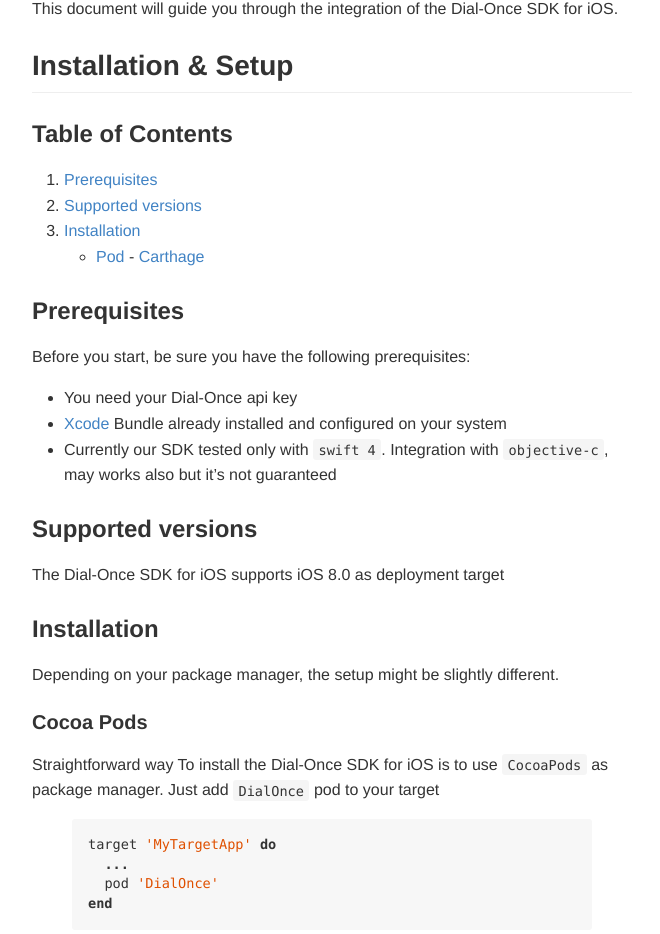
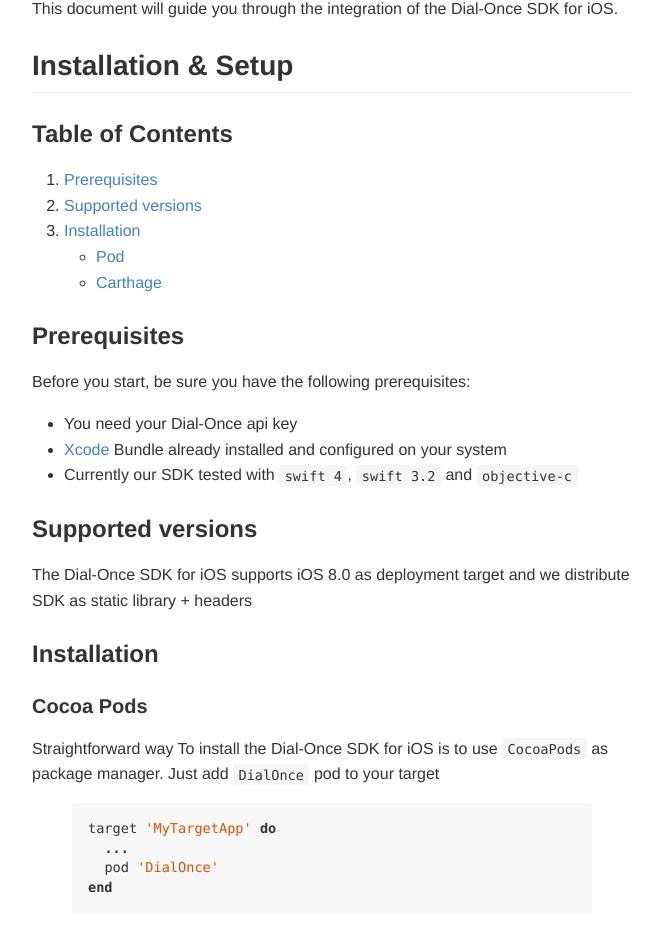
Before and after one commit to dialonce/dialonce.github.io, a Jekyll site: the page built from ios/howto/index.md, in a window 1280 px wide. Shown: the part 444-1378 px from the top of the page, without its empty margins (308-968 px from the left). Built offline with Jekyll 4.4.1, drawn with Linux system fonts in a browser that asks for light colours; some of the changed text lies outside the part shown.

Commit message:
Update iOS documentation according changes in sdk-ios

````diff
--- a/ios/howto/index.md
+++ b/ios/howto/index.md
@@ -19,24 +19,22 @@
 1.	[Prerequisites](#prerequisites)
 2.	[Supported versions](#android-versions)
 3.	[Installation](#installation)
-	-	[Pod](#pod)
-  - [Carthage](#carthage)
+	- [Pod](#pod)
+    - [Carthage](#carthage)
 
 ### Prerequisites
 
 Before you start, be sure you have the following prerequisites:
 
--	You need your Dial-Once api key
--	[Xcode](https://developer.apple.com/download/) Bundle already installed and configured on your system
-- Currently our SDK tested only with `swift 4`. Integration with `objective-c`, may works also but it's not guaranteed
+- You need your Dial-Once api key
+- [Xcode](https://developer.apple.com/download/) Bundle already installed and configured on your system
+- Currently our SDK tested with `swift 4`, `swift 3.2` and `objective-c`
 
 ### Supported versions
 
-The Dial-Once SDK for iOS supports iOS 8.0 as deployment target
+The Dial-Once SDK for iOS supports iOS 8.0 as deployment target and we distribute SDK as static library + headers
 
 ### Installation
-
-Depending on your package manager, the setup might be slightly different.
 
 #### Cocoa Pods
 
@@ -55,10 +53,8 @@
 DialOnce.setupWithApiKey(AppDelegate.apiKey)
 {% endhighlight %}
 
+Now your app is ready! For more information you can look at `DialOnce.h`
+
 #### Carthage
 
-Because our SDK distributed as fat framework, to integrate with `Carthage` you can simply get specific release
-
-```
-binary "https://github.com/dial-once/sdk-ios-pod/archive/1.0.0.zip"
-```
+Not supported at this moment
````
